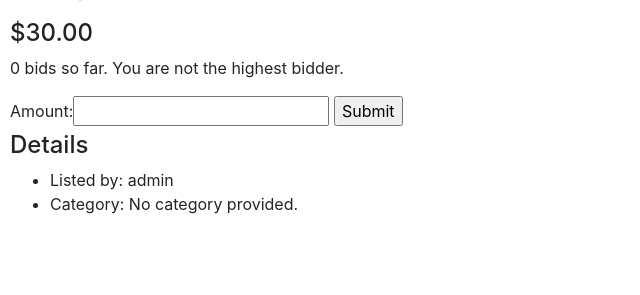
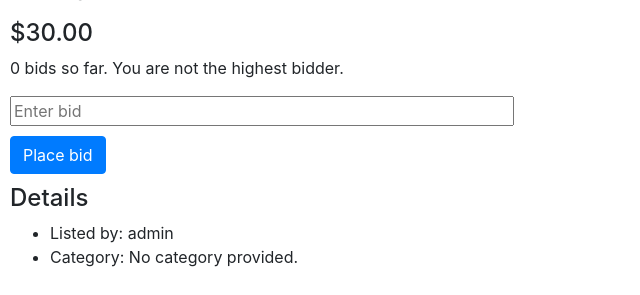
Before and after one commit to ajnipp/commerce, a Django app: page /listing/1 in a window 1280 px wide. Shown: the part 554-849 px from the top of the page, without its empty margins (0-640 px from the left). Before the commit the page ends 768 px from the top, so only its background shows below. Run offline with Django 3.2, Linux system fonts and the light colour scheme; data comes from the database, SQL or seed files in the repository; both versions use the stored data as it was after the commit; some libraries are stand-ins or nearby versions.

Commit message:
adjusted form input

```diff
--- a/auctions/static/auctions/styles.css
+++ b/auctions/static/auctions/styles.css
@@ -35,6 +35,7 @@ body {
 .no-image-icon {
     max-height: 300px;
 }
+
 .center {
     margin: 0;
     position: absolute;
@@ -42,4 +43,12 @@ body {
     left: 50%;
     -ms-transform: translate(-50%, -50%);
     transform: translate(-50%, -50%);
-  }
+}
+
+.bid-form input {
+    margin-bottom: 10px;
+}
+.bid-entry-box {
+    display: block;
+    min-width: 40%;
+}
--- a/auctions/templates/auctions/listing.html
+++ b/auctions/templates/auctions/listing.html
@@ -26,10 +26,12 @@ Listing | {{ listing.title }}
 </h4>
 <div>
     <p>{{ bid_count }} bids so far. {% if is_highest_bidder %} You are the highest bidder {% else %} You are not the highest bidder. {% endif %}</p>
-    <form action="{% url 'listing' listing.id %}" method="post">
+    <form class="bid-form" action="{% url 'listing' listing.id %}" method="post">
         {% csrf_token %}
-        {{ form }}
-        <input type="submit" value="Submit">
+        {% for field in form %}
+            {{ field }}
+        {% endfor %}
+        <input class="btn btn-primary" type="submit" value="Place bid">
     </form>
 </div>
 <h4>Details</h4>
--- a/auctions/views.py
+++ b/auctions/views.py
@@ -98,6 +98,9 @@ class BidForm(forms.ModelForm):
     class Meta:
         model = Bid
         fields = ['amount']
+        widgets = {
+            'amount':   forms.NumberInput({'placeholder': 'Enter bid', 'class': 'bid-entry-box'})
+        }
     def clean(self):
         cleaned_data = super().clean()
         amount = cleaned_data['amount']
```
Also changed, not shown: db.sqlite3.
